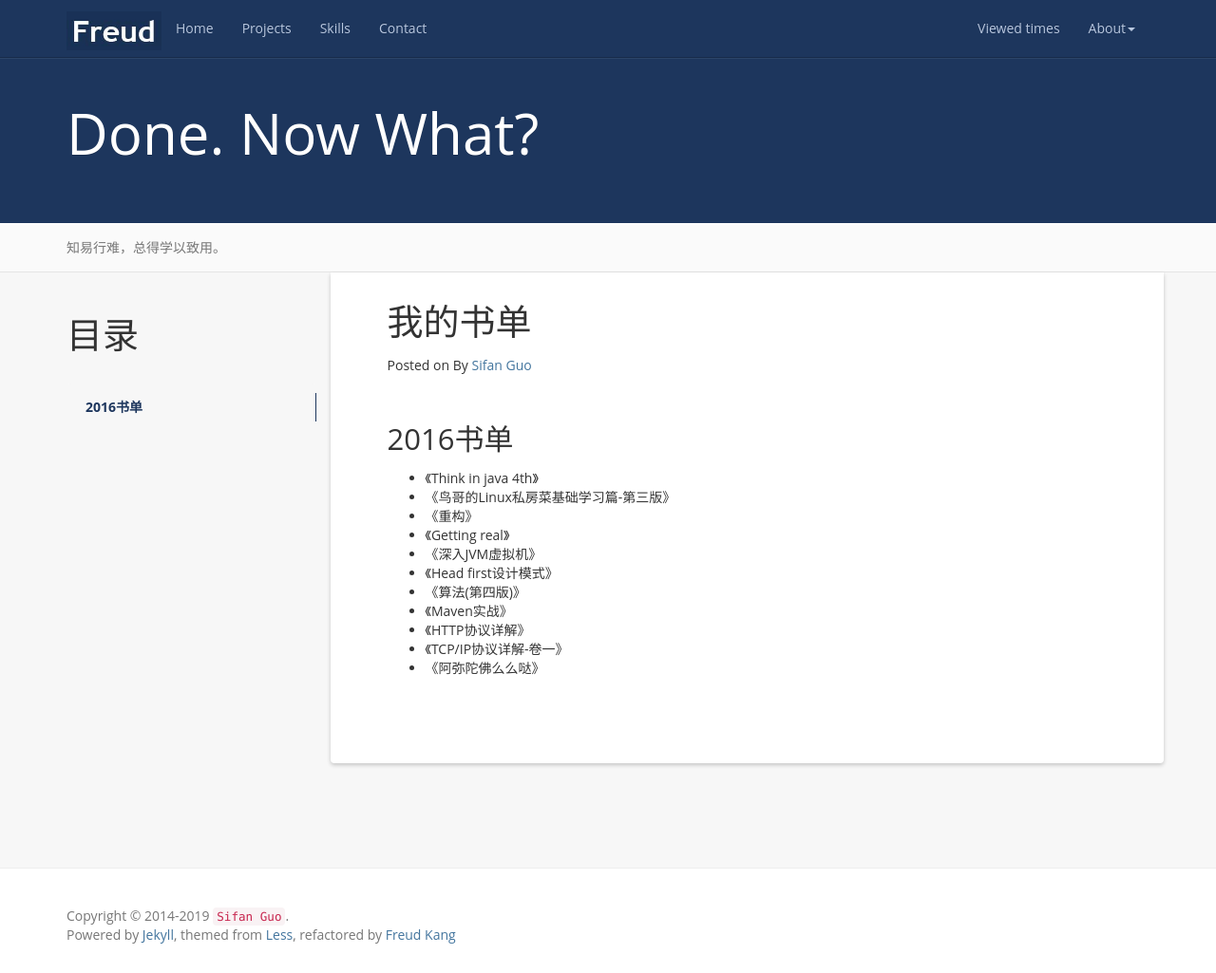
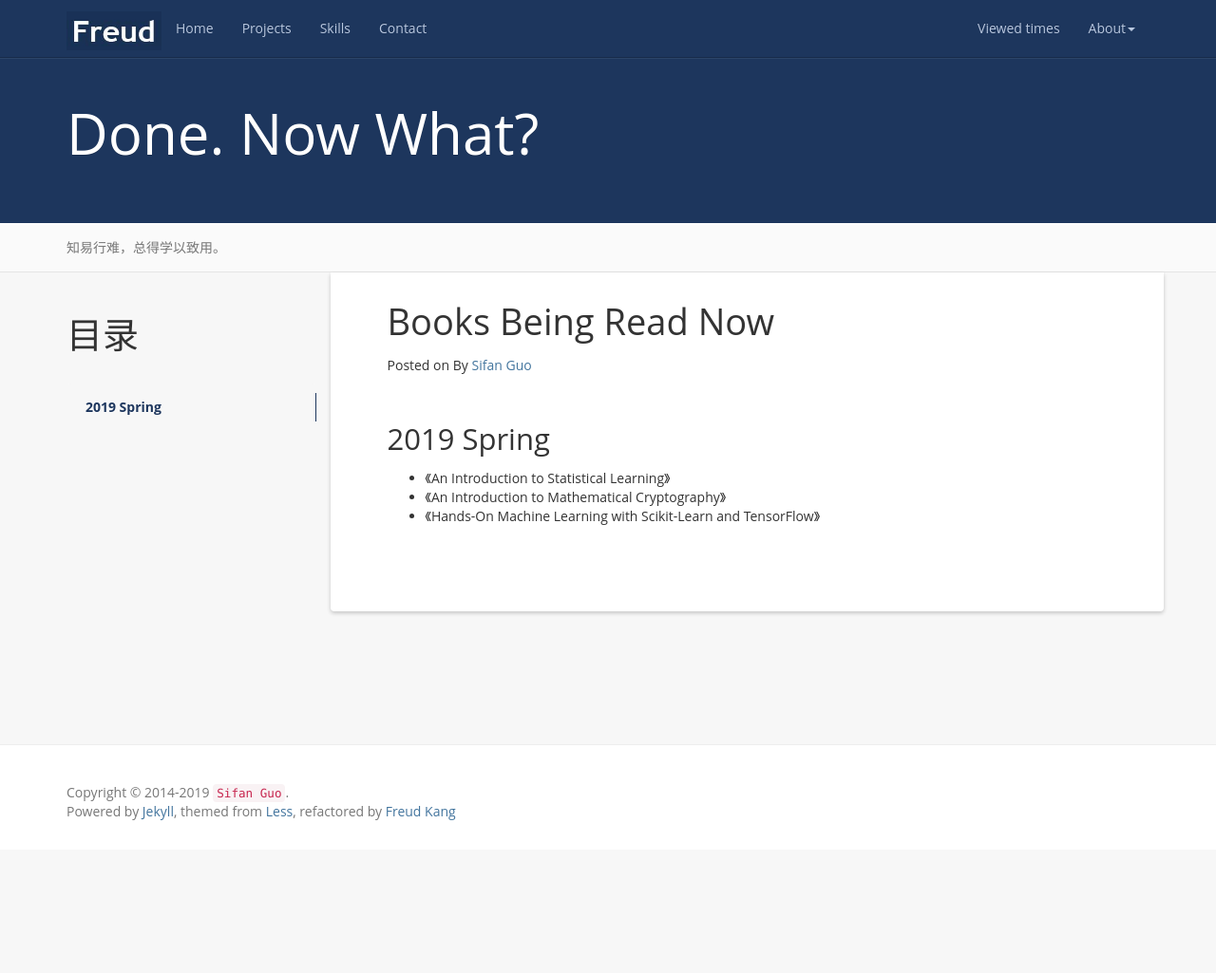
Before and after one commit to SifanGuo/sifanguo.github.io, a Jekyll site: the page built from books.md, in a window 1280 px wide and 1025 px high. Shown: the whole window at 95% size. Built offline with Jekyll 4.4.1, drawn with Linux system fonts in a browser that asks for light colours; nearby versions of some CDN libraries; a script that is not in the unit is left out; comment, search, counter and statistics services are not loaded.

Commit message:
update the book list

```diff
--- a/books.md
+++ b/books.md
@@ -1,6 +1,6 @@
 ---
 layout: post
-title: 我的书单
+title: Books Being Read Now
 permalink: /books/
 ---
 
@@ -8,17 +8,9 @@ permalink: /books/
 {:toc}
 
 
-2016书单
+2019 Spring
 -----------------------------------------------------------------
 
-+ 《Think in java 4th》
-+ 《鸟哥的Linux私房菜基础学习篇-第三版》
-+ 《重构》
-+ 《Getting real》
-+ 《深入JVM虚拟机》
-+ 《Head first设计模式》
-+ 《算法(第四版)》
-+ 《Maven实战》
-+ 《HTTP协议详解》
-+ 《TCP/IP协议详解-卷一》
-+ 《阿弥陀佛么么哒》
++ 《An Introduction to Statistical Learning》
++ 《An Introduction to Mathematical Cryptography》
++ 《Hands-On Machine Learning with Scikit-Learn and TensorFlow》
```
